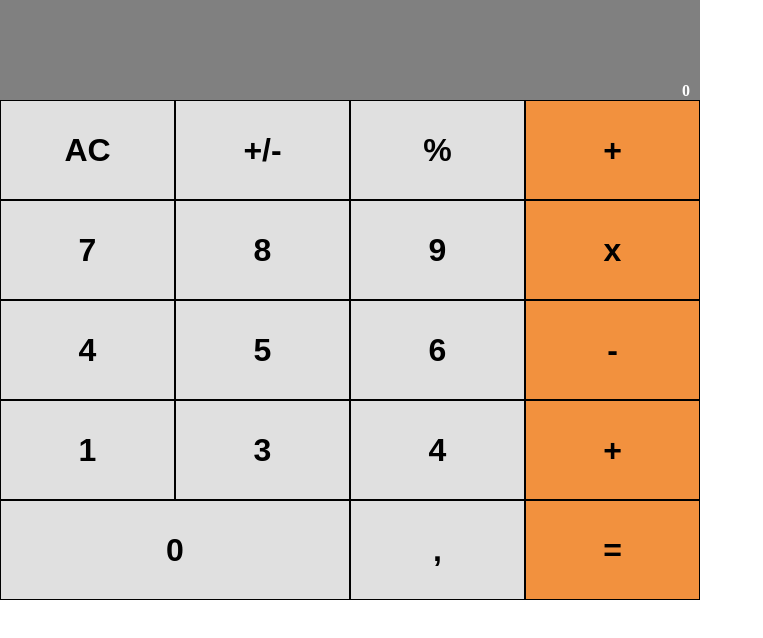
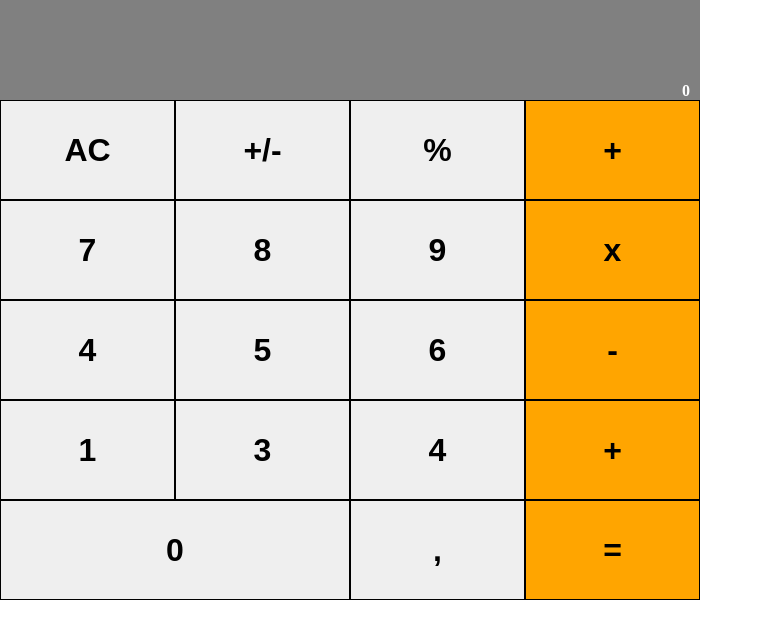
Before and after one commit to sz16900/calculator-react, a React (Create React App) app: page / in a window 1280 px wide. Shown: the top 638 px of the page, without its empty margins (0-763 px from the left). Built offline with nearby package versions, Linux system fonts and the light colour scheme.

Commit message:
remove props boolean warning

```diff
--- a/src/components/Button.js
+++ b/src/components/Button.js
@@ -8,7 +8,7 @@ const ButtonStyled = styled.button`
   font-size: 2em;
   font-weight: bolder;
   border: 1px solid black;
-  background: ${(props) => (props.color ? '#F2913E' : '#E0E0E0')};
+  background-color: ${(props) => props.color};
 `;
 
 const Button = (props) => {
@@ -22,6 +22,8 @@ const Button = (props) => {
 
 Button.propTypes = {
   name: propTypes.string.isRequired,
+  color: propTypes.string,
+  wide: propTypes.bool,
 };
 
 export default Button;
--- a/src/components/ButtonPanel.js
+++ b/src/components/ButtonPanel.js
@@ -8,30 +8,30 @@ const ButtonPanel = () => (
       <Button name="AC" />
       <Button name="+/-" />
       <Button name="%" />
-      <Button name="+" color />
+      <Button name="+" color="orange" />
     </div>
     <div className="group-2">
       <Button name="7" />
       <Button name="8" />
       <Button name="9" />
-      <Button name="x" color />
+      <Button name="x" color="orange" />
     </div>
     <div className="group-3">
       <Button name="4" />
       <Button name="5" />
       <Button name="6" />
-      <Button name="-" color />
+      <Button name="-" color="orange" />
     </div>
     <div className="group-4">
       <Button name="1" />
       <Button name="3" />
       <Button name="4" />
-      <Button name="+" color />
+      <Button name="+" color="orange" />
     </div>
     <div className="group-5">
       <Button name="0" wide />
       <Button name="," />
-      <Button name="=" color />
+      <Button name="=" color="orange" />
     </div>
   </div>
 );
```
